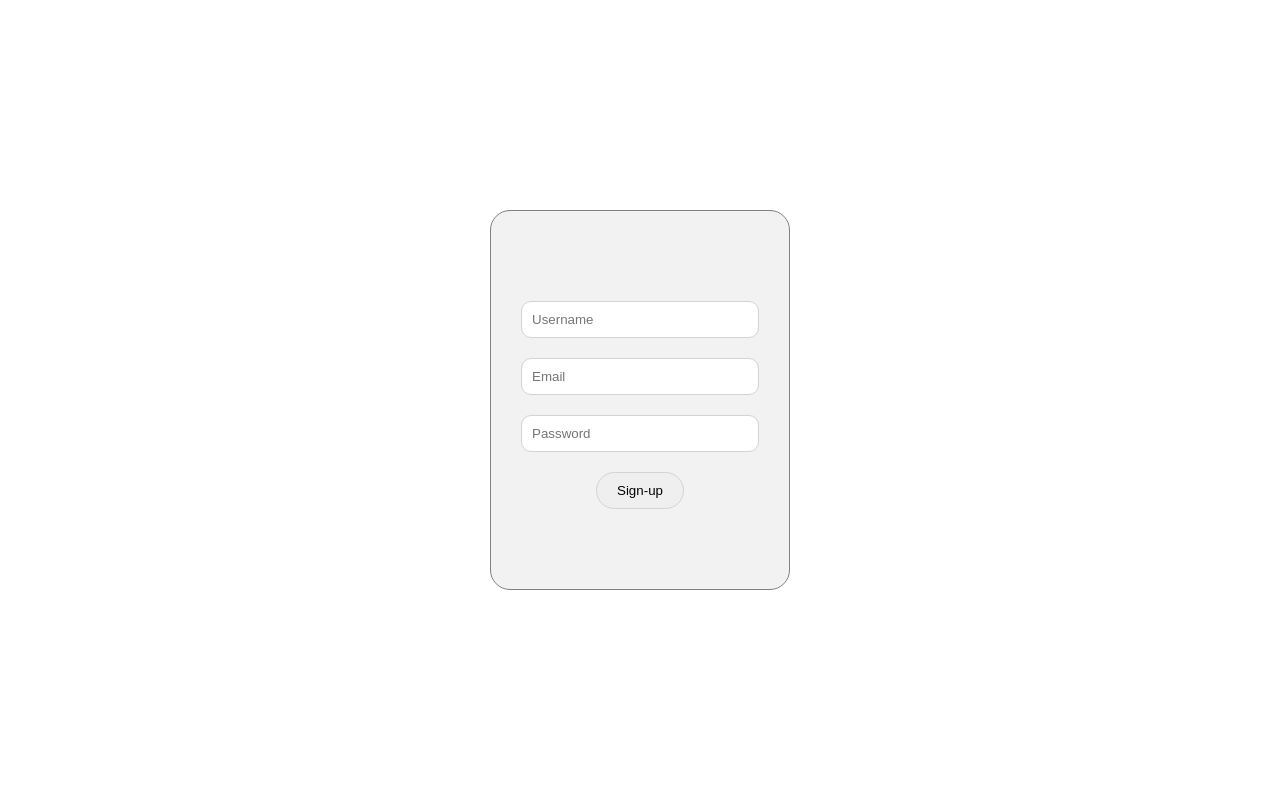
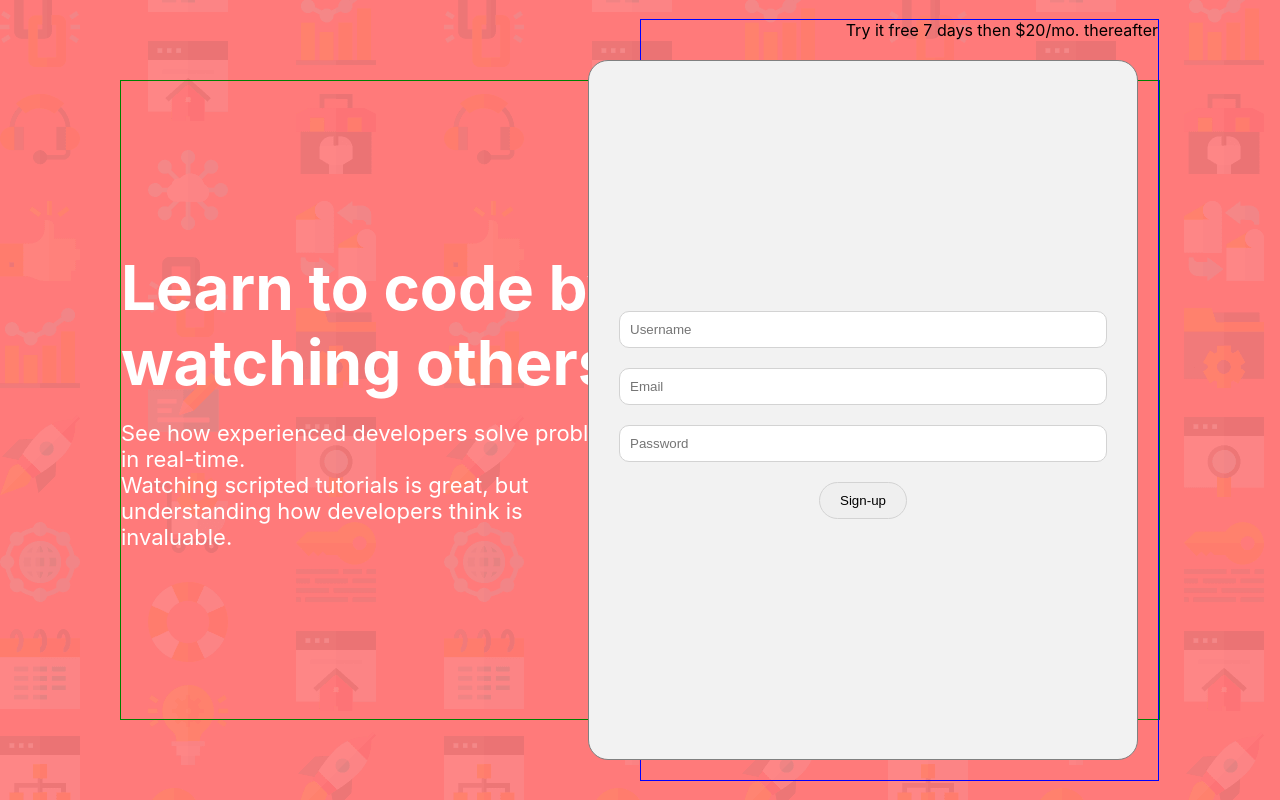
Before and after one commit to lucian-iernye/react-signup-form, a React (Create React App) app: page / in a window 1280 px wide. Built offline with nearby package versions, Linux system fonts and the light colour scheme.

Commit message:
add more styling - WIP

```diff
--- a/src/App.css
+++ b/src/App.css
@@ -4,12 +4,50 @@
   box-sizing: border-box;
 }
 
+section.signup__form__container {
+  padding: 80px 120px;
+  width: 100vw;
+  height: 100vh;
+  background: url('./assets/bg-intro-desktop.png');
+  background-color: hsl(0, 100%, 74%);
+
+}
+
 .form__container {
+  border: 1px solid green;
+  width: 100%;
+  height: 100%;
   display: flex;
   justify-content: center;
   align-items: center;
-  width: 100vw;
-  height: 100vh;
+}
+
+.text__container {
+  color: white;
+  width: 50%;
+  display: flex;
+  flex-direction: column;
+  justify-content: center;
+  align-items: center;
+}
+
+.text__container h1 {
+  font-size: 62px;
+  margin-bottom: 20px;
+}
+
+.text__container p {
+  font-size: 22px;
+}
+
+
+.inputs__container {
+  border: 1px solid blue;
+  width: 50%;
+  display: flex;
+  flex-direction: column;
+  justify-content: center;
+  align-items: flex-end;
 }
 
 form.form {
@@ -18,7 +56,8 @@ form.form {
   align-items: center;
   justify-content: center;
   margin: 20px;
-  width: 300px;
+  width: 550px;
+  height: 700px;
   border: 1px solid grey;
   padding: 80px 30px;
   border-radius: 20px;
--- a/src/components/Form.tsx
+++ b/src/components/Form.tsx
@@ -1,10 +1,11 @@
-import React, { useState } from "react";
+import React from "react";
 import "../index.css";
 
 export default function Form() {
 
   type State = {
-    username: string
+    firstName: string
+    lastName: string
     email: string
     password: string
     isButtonDisabled: boolean
@@ -12,18 +13,38 @@ export default function Form() {
   }
 
   const initialState: State = {
-    username: '',
+    firstName: '',
+    lastName: '',
     email: '',
     password: '',
     isButtonDisabled: true,
     isError: false,
   }
 
+  type Action = { type: 'setUsername', payload: string } |
+                { type: 'setEmail', payload: string } |
+                { type: 'setPassword', payload: string } |
+                { type: 'setIsButtonDisabled', payload: boolean } |
+                { type: 'loginSuccess', payload: string } |
+                { type: 'loginFailed', payload: string } |
+                { type: 'setIsError', payload: boolean };
+
 
   return (
     <section className="signup__form__container">
       <div className="form__container">
-        <form className="form">
+        <div className="text__container">
+          <h1>Learn to code by watching others</h1>
+          <p>See how experienced developers solve problems in real-time. <br />
+            Watching scripted tutorials is great, but understanding how developers think is invaluable.
+          </p>
+        </div>
+
+        <div className="inputs__container">
+          <div className="ad__element">
+            <p>Try it free 7 days then $20/mo. thereafter</p>
+          </div>
+          <form className="form">
           <input
             type="text"
             name="username"
@@ -52,6 +73,7 @@ export default function Form() {
             Sign-up
           </button>
         </form>
+        </div>
       </div>
     </section>
   );
```
Also changed, not shown: src/assets/bg-intro-desktop.png (added).
